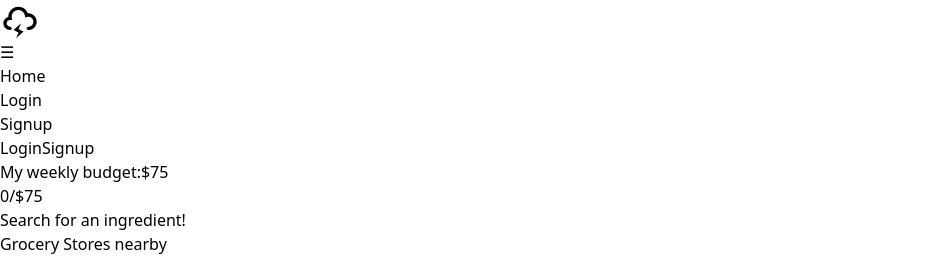
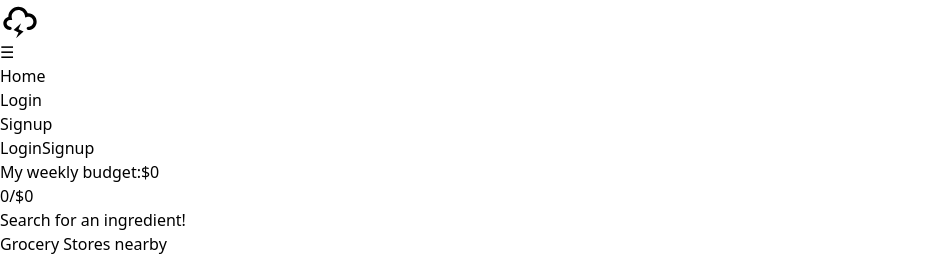
Before and after one commit to codingcapy/dealstorm2, a React (Vite) app: page /dashboard in a window 1280 px wide. Shown: the top 257 px of the page, without its empty margins (0-930 px from the left). Built offline with nearby package versions, Linux system fonts and the light colour scheme.

Commit message:
3rd commit

```diff
--- a/src/pages/DashboardPage.jsx
+++ b/src/pages/DashboardPage.jsx
@@ -1,18 +1,35 @@
+
+
+import { useState, useEffect } from "react";
+import axios from "axios";
+import DOMAIN from "../services/endpoint";
+import useAuthStore from "../store/AuthStore";
 
 
 export default function DashboardPage() {
 
     const restaurants = ["Freshii", "Chipotle", "Subway"];
     const groceryStores = ["Whole Foods", "IGA", "TNT", "Superstore", "Walmart"];
+    const [budget, setBudget] = useState(0)
+    const { loginService, authLoading, user } = useAuthStore((state) => state);
+
+    useEffect(()=>{
+        async function getBudget(){
+            const res = await axios.get(`${DOMAIN}/api/budgets/${user.user_id}`)
+            console.log(res)
+           setBudget(res.data.value)
+        }
+        getBudget()
+    },[])
 
     return (
         <main className="flex-1 bg-emerald-100">
             <h2 className="text-2xl font-bold text-center py-2">
-                My weekly budget:<span className="text-teal-600">$75</span>
+                My weekly budget:<span className="text-teal-600">${budget}</span>
             </h2>
             <div className="mx-auto w-[80%] bg-gray-400 py-1 my-2 rounded-full"></div>
             <div className="font-bold text-gray-500 text-center">
-                0/<span className="text-teal-600">$75</span>
+                0/<span className="text-teal-600">${budget}</span>
             </div>
             <button className="flex flex-col bg-white mx-auto py-1 my-7 px-4 rounded-xl outline-none w-[90%] text-xl text-center text-gray-600">
                 Search for an ingredient!
@@ -25,7 +42,7 @@ export default function DashboardPage() {
                     <ul className="py-4">
                         {
                             groceryStores.map((item) => (
-                                <li className="py-4 border-t flex">
+                                <li className="py-4 border-t flex" key={item}>
                                     <img
                                         src={`/${item}.svg`}
                                         alt=""
@@ -44,7 +61,7 @@ export default function DashboardPage() {
                     <ul className="py-4">
                         {
                             restaurants.map((item) => (
-                                <li className="py-4 border-t flex">
+                                <li className="py-4 border-t flex" key={item}>
                                     <img
                                         src={`/${item}.svg`}
                                         alt=""
```
